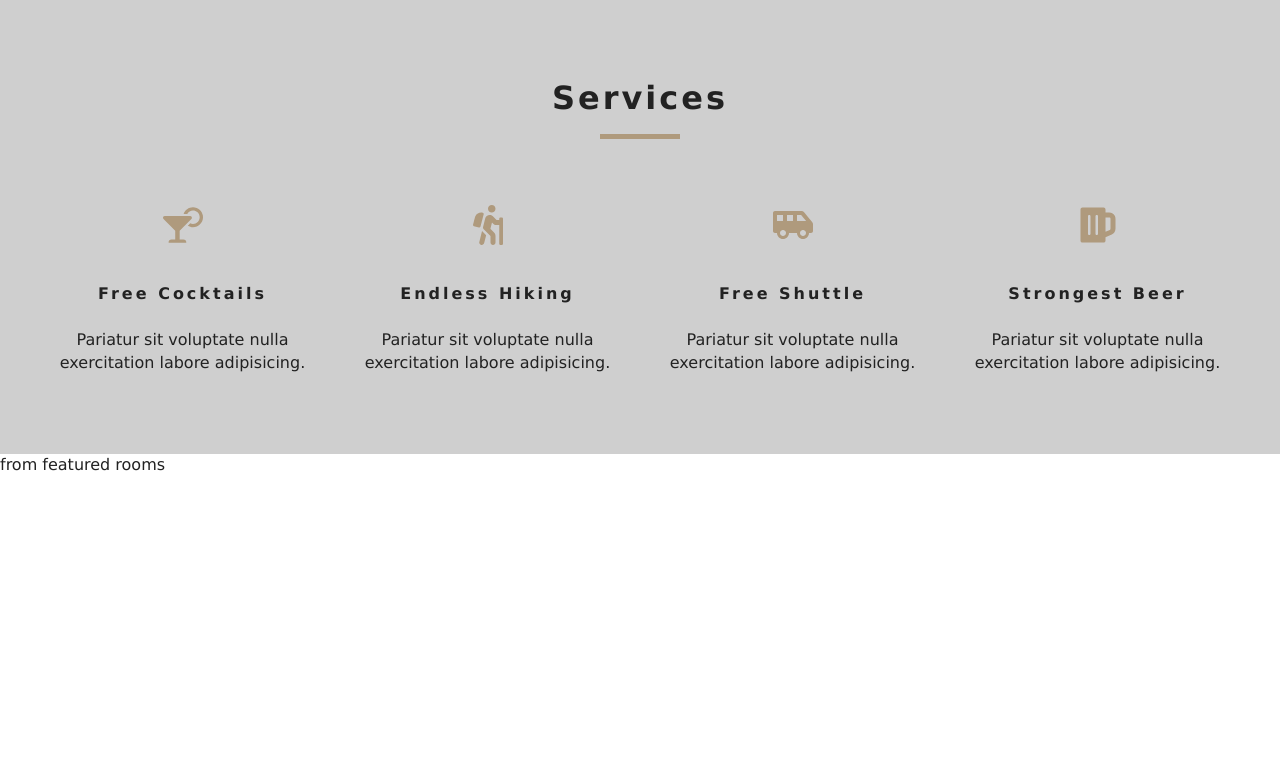
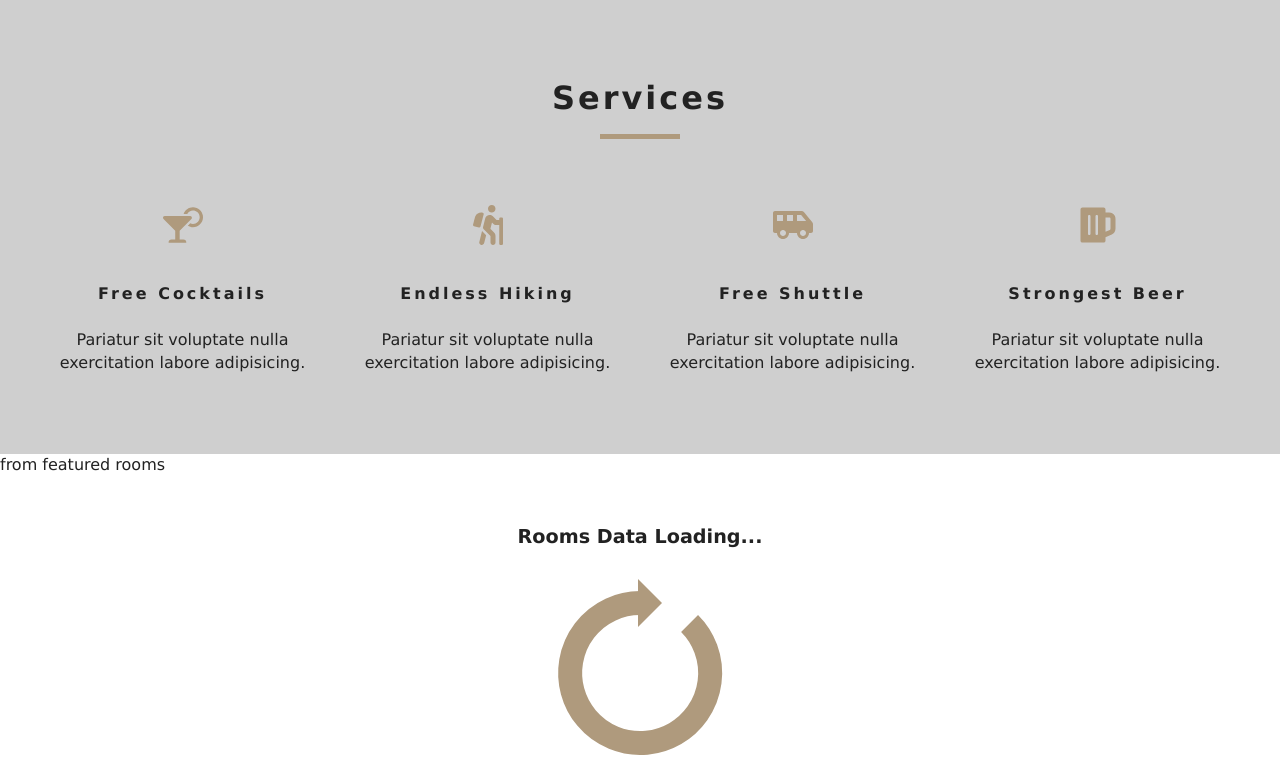
Before and after one commit to nadia643/beach-resort-react, a React (Create React App) app: page / in a window 1280 px wide. Shown: the part 802-1581 px from the top of the page. Before the commit the page ends 1279 px from the top, so only its background shows below. Built offline with nearby package versions, Linux system fonts and the light colour scheme.

Commit message:
added loading page

```diff
--- a/src/Context.js
+++ b/src/Context.js
@@ -28,7 +28,7 @@
 
     formatData(items) {
         let tempItems = items.map(item => {
-            let id = item.sys.id
+            let id = item.sys.id;
             let images = item.fields.images.map(image => image.fields.file.url);
             let room = {...item.fields, images, id}
             return room;
--- a/src/components/FeaturedRooms.js
+++ b/src/components/FeaturedRooms.js
@@ -1,15 +1,17 @@
 import React, { Component } from 'react';
 import { RoomContext } from '../Context';
+import Loading from './Loading';
 
 export default class FeaturedRooms extends Component {
-    static contextType = RoomContext
+    static contextType = RoomContext;
     render() {
-        const {FeaturedRooms: rooms} = this.context
+        const {featuredRooms: rooms} = this.context
         console.log(rooms);
 
         return (
             <div>
                 from featured rooms
+                <Loading />
             </div>
         )
     }
--- /dev/null
+++ b/src/components/Loading.js
@@ -0,0 +1,12 @@
+import React from 'react';
+import loadingGif from '../images/gif/loading-arrow.gif';
+
+export default function Loading() {
+    return (
+        <div className="loading">
+            <h4>Rooms data loading...</h4>
+            <img src={loadingGif} alt="" />
+
+        </div>
+    )
+}
```
Also changed, not shown: src/components/Room.js (added, +9 -0 lines), 1 other file (tests, documents, lock files or other folders).
